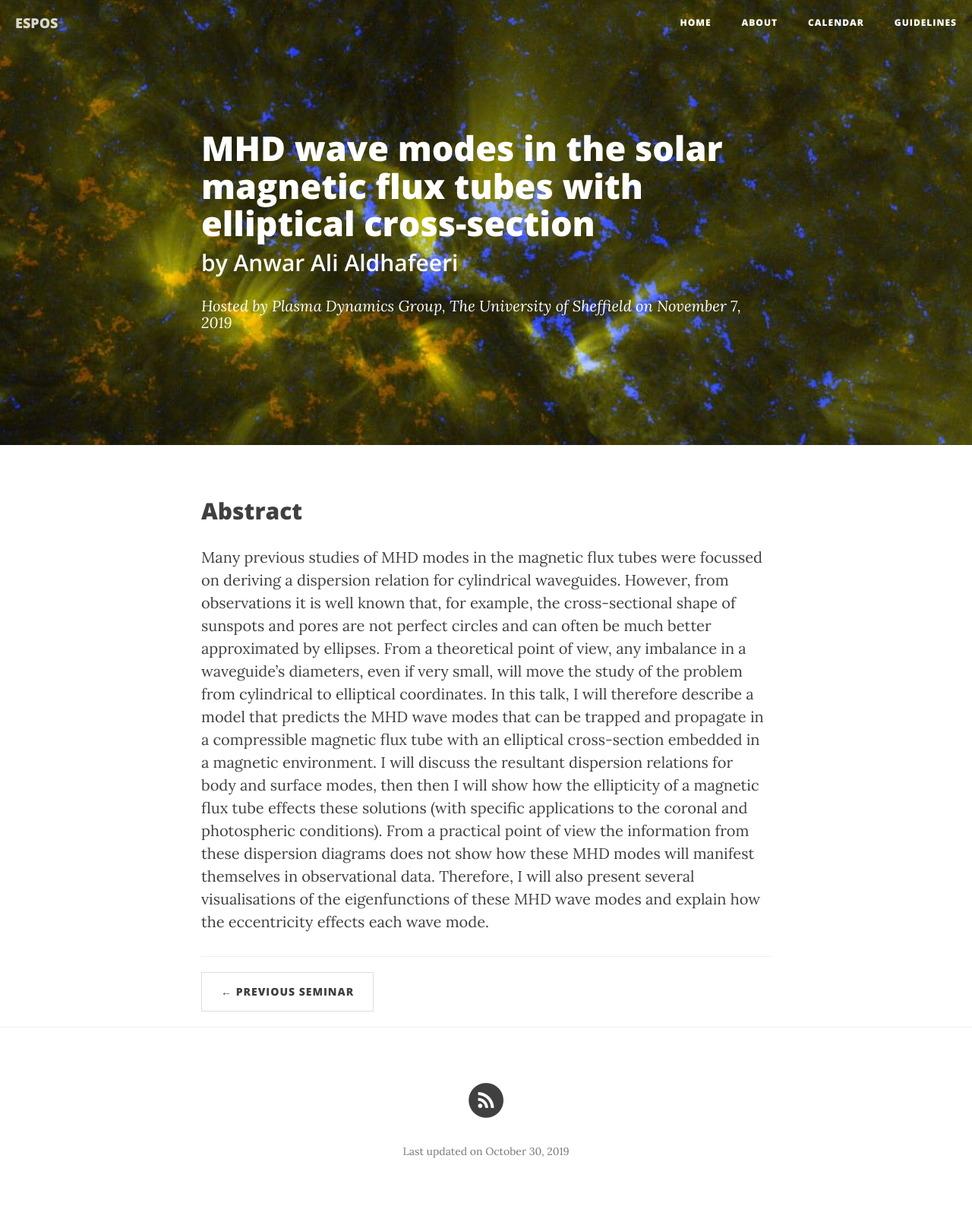
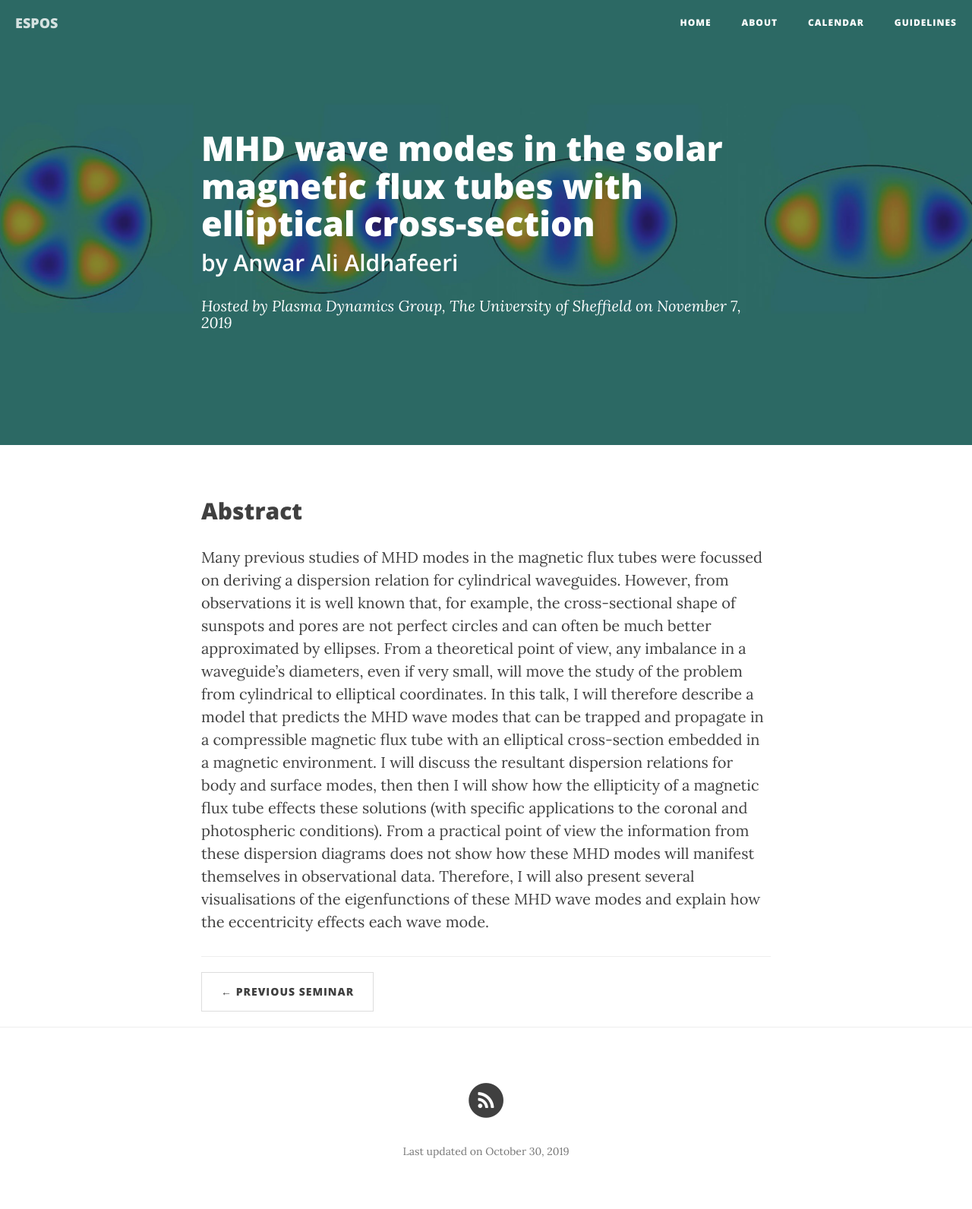
Before and after one commit to ITA-Solar/espos, a Jekyll site: the page built from _posts/2019-11-07-Aldhafeeri.md, in a window 1280 px wide. Shown: the whole page at 76% size. Built offline with Jekyll 4.4.1, drawn with Linux system fonts in a browser that asks for light colours; nearby versions of some CDN libraries.

Commit message:
Update 2019-11-07-Aldhafeeri.md

```diff
--- a/_posts/2019-11-07-Aldhafeeri.md
+++ b/_posts/2019-11-07-Aldhafeeri.md
@@ -4,7 +4,7 @@ title:      "MHD wave modes in the solar magnetic flux tubes with elliptical cro
 subtitle:   "by Anwar Ali Aldhafeeri"
 date:       2019-11-07 11:00:00
 author:     "Plasma Dynamics Group, The University of Sheffield"
-# header-img: "img/img_2019-10-24-Syntelis.jpg"
+header-img: "img/img_2019-11-07-Aldhafeeri.jpg"
 published:  true
 ---
 
```
